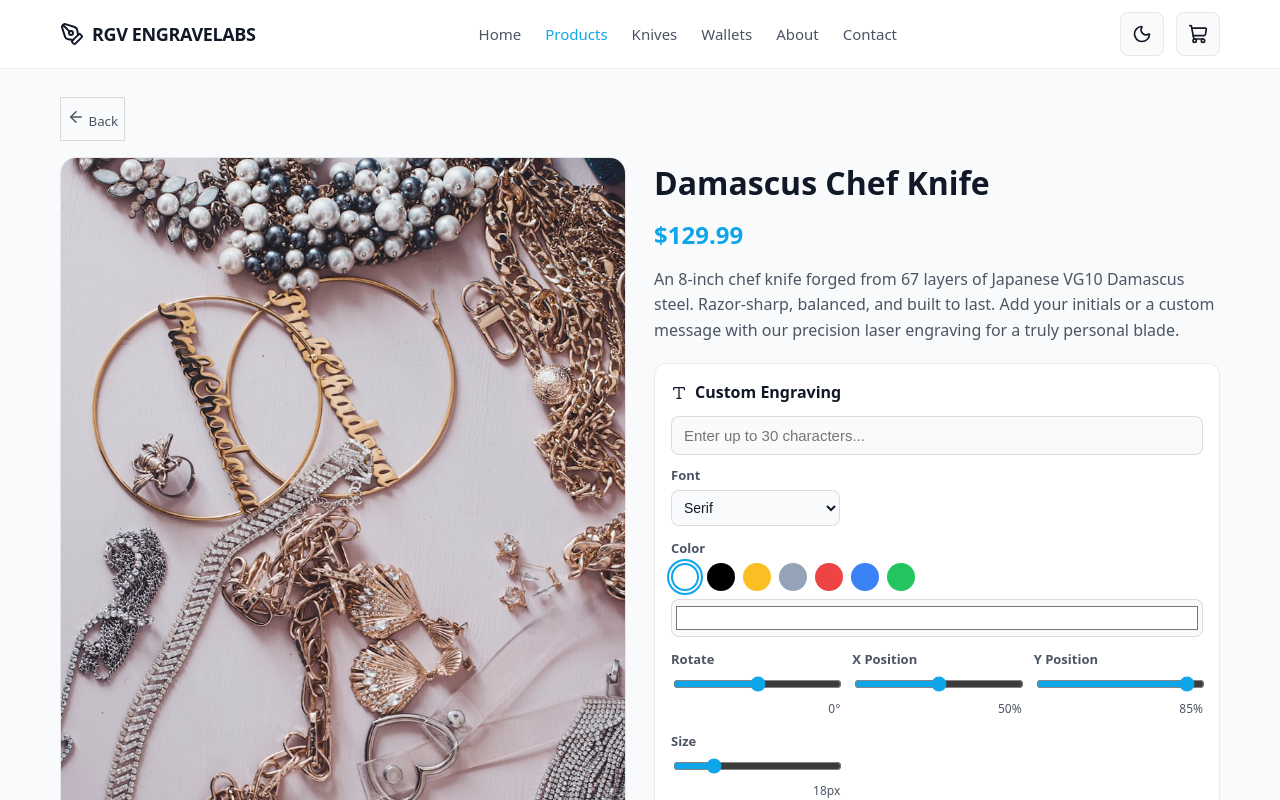
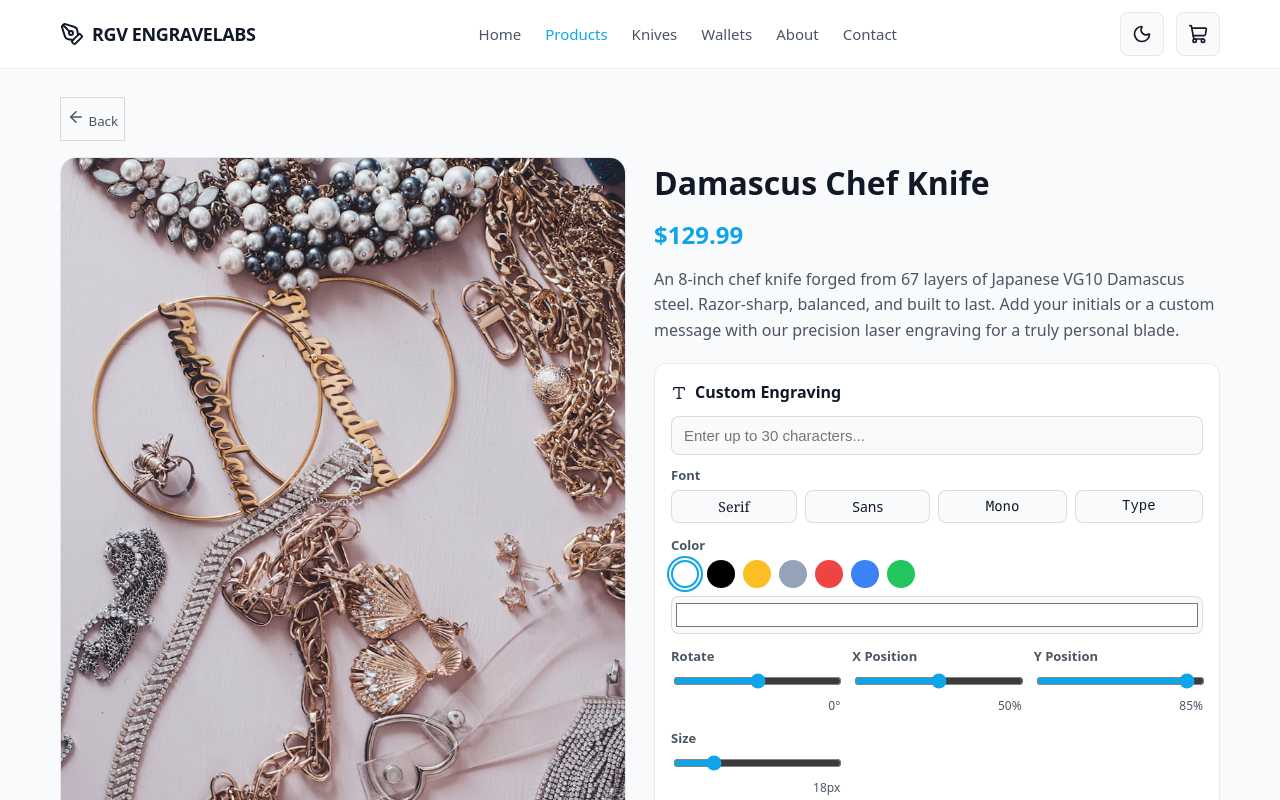
Before and after one commit to jlaiii/hermes-ecommerce-shop, a React (Vite) app: page /hermes-ecommerce-shop/product/1 in a window 1280 px wide. Shown: the top 800 px of the page. Built offline with nearby package versions, Linux system fonts and the light colour scheme.

Commit message:
Improve engraving preview: replace font select with visual font picker

```diff
--- a/src/App.css
+++ b/src/App.css
@@ -235,6 +235,13 @@ img { max-width: 100%; height: auto; display: block; overflow: hidden; }
   cursor: pointer; padding: 0; flex-shrink: 0; min-width: 28px; min-height: 28px;
 }
 .color-swatch.active { border-color: var(--accent); box-shadow: 0 0 0 2px var(--bg), 0 0 0 4px var(--accent); }
+.font-options { display: flex; gap: 8px; flex-wrap: wrap; }
+.font-option {
+  flex: 1 1 auto; min-width: 64px; padding: 6px 10px; border-radius: 8px;
+  border: 1px solid var(--border-input); background: var(--bg); color: var(--text);
+  font-size: 14px; cursor: pointer; text-align: center; transition: border-color .15s, box-shadow .15s;
+}
+.font-option.active { border-color: var(--accent); box-shadow: 0 0 0 2px var(--accent); }
 .color-presets input[type="color"] {
   width: 32px; height: 32px; border-radius: 50%; border: 1px solid var(--border-input);
   background: var(--bg); cursor: pointer; padding: 2px; flex-shrink: 0;
--- a/src/pages/ProductDetailPage.jsx
+++ b/src/pages/ProductDetailPage.jsx
@@ -168,18 +168,29 @@ export default function ProductDetailPage({ addToCart }) {
                   aria-describedby="engrave-help"
                 />
                 <div className="engrave-controls">
-                  <div className="engrave-field">
-                    <label htmlFor="engrave-font">Font</label>
-                    <select
-                      id="engrave-font"
-                      value={engraveFont}
-                      onChange={(e) => setEngraveFont(e.target.value)}
-                    >
-                      <option value="ui-serif, Georgia, Cambria, 'Times New Roman', serif">Serif</option>
-                      <option value="ui-sans-serif, system-ui, -apple-system, Segoe UI, Roboto, Helvetica, Arial, sans-serif">Sans</option>
-                      <option value="ui-monospace, SFMono-Regular, Menlo, Monaco, Consolas, 'Liberation Mono', monospace">Mono</option>
-                      <option value="'Courier New', Courier, monospace">Typewriter</option>
-                    </select>
+                  <div className="engrave-field engrave-field-wide">
+                    <label>Font</label>
+                    <div className="font-options" role="radiogroup" aria-label="Engraving font">
+                      {[
+                        { value: "ui-serif, Georgia, Cambria, 'Times New Roman', serif", label: "Serif" },
+                        { value: "ui-sans-serif, system-ui, -apple-system, Segoe UI, Roboto, Helvetica, Arial, sans-serif", label: "Sans" },
+                        { value: "ui-monospace, SFMono-Regular, Menlo, Monaco, Consolas, 'Liberation Mono', monospace", label: "Mono" },
+                        { value: "'Courier New', Courier, monospace", label: "Type" },
+                      ].map((f) => (
+                        <button
+                          key={f.value}
+                          className={`font-option ${engraveFont === f.value ? 'active' : ''}`}
+                          onClick={() => setEngraveFont(f.value)}
+                          style={{ fontFamily: f.value }}
+                          aria-label={`Select ${f.label} font`}
+                          aria-pressed={engraveFont === f.value}
+                          title={f.label}
+                          type="button"
+                        >
+                          {f.label}
+                        </button>
+                      ))}
+                    </div>
                   </div>
                   <div className="engrave-field engrave-field-wide">
                     <label>Color</label>
```
Also changed, not shown: 1 other file (tests, documents, lock files or other folders).
